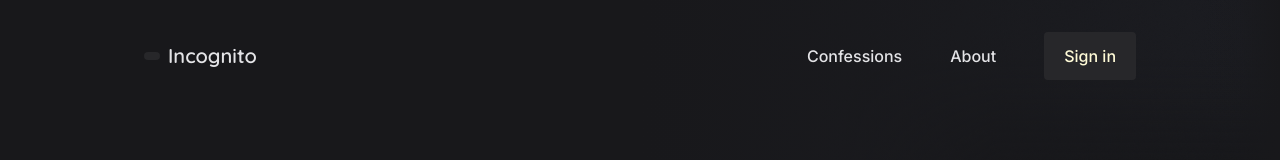
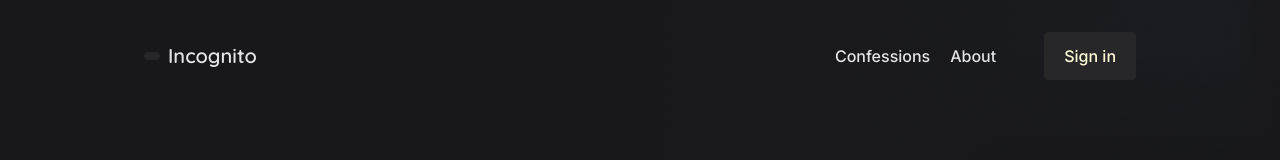
Before and after one commit to inclineteam/Next-Incognito-Confessions, a Next.js app: page / in a window 1280 px wide. Shown: the top 160 px of the page. Built offline with nearby package versions, Linux system fonts and the light colour scheme.

Commit message:
Update navbar.tsx
add about link
add <ul> and <li> tags

```diff
--- a/components/navbar.tsx
+++ b/components/navbar.tsx
@@ -1,3 +1,6 @@
+import Link from "next/link"
+
+
 export const Navbar = () => {
     return (
         <div className="mx-auto max-w-[1400px] ">
@@ -12,8 +15,12 @@ export const Navbar = () => {
                     </a>
 
                     <nav className="hidden space-x-12 font-medium sm:block">
-                        <a>Confessions</a>
-                        <a>About</a>
+                        <ul className="inline-flex">
+                            <li className="space-x-5">
+                                <Link href="/">Confessions</Link>
+                                <Link href="/about">About</Link>
+                            </li>
+                        </ul>
                         <a>
                             <button className="rounded bg-zinc-800 py-3 px-5 font-medium text-[#FFFBD7]">
                                 Sign in
```
